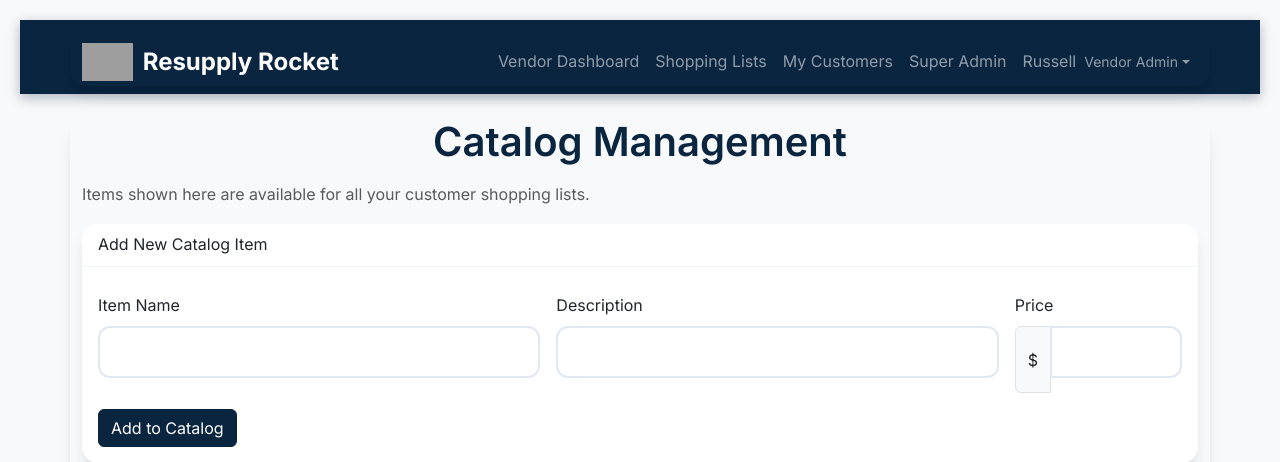
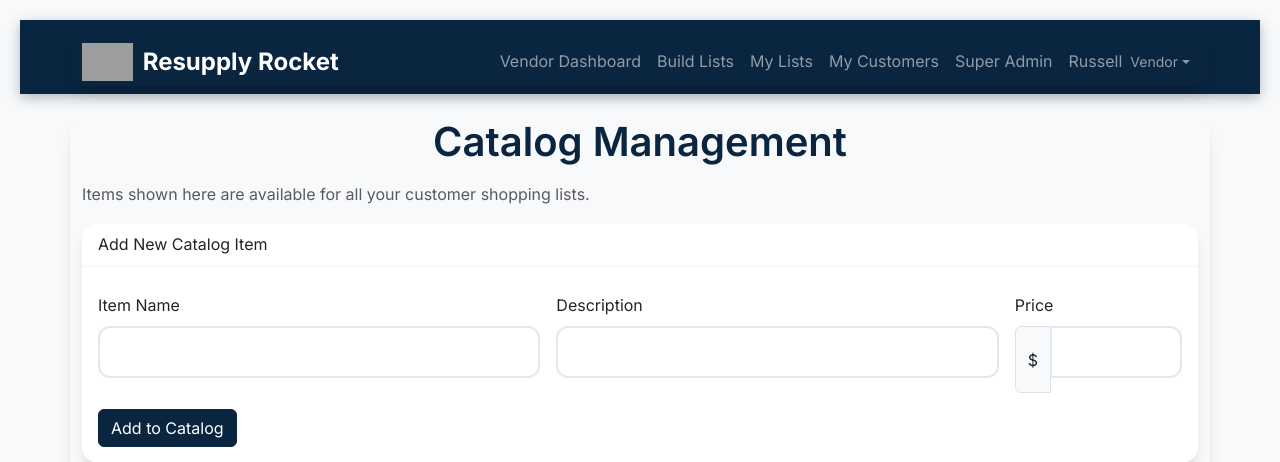
Before and after one commit to quarrytileshop/resupply, a PHP site: page /admin_catalog.php in a window 1280 px wide. Shown: the top 462 px of the page. Run offline with PHP 8.4, Linux system fonts and the light colour scheme; a user stored in the database is signed in; data comes from the database, SQL or seed files in the repository; grey boxes are pictures that could not be loaded.

Commit message:
Update header.php

```diff
--- a/header.php
+++ b/header.php
@@ -1,5 +1,5 @@
 <?php
-// header.php – Updated for multi-vendor role-based nav – 2026-05-11
+// header.php – Final multi-vendor navigation update – 2026-05-11
 require_once 'config.php';
 if (session_status() === PHP_SESSION_NONE) {
     session_start();
@@ -49,13 +49,15 @@ if (isset($_SESSION['user_id'])) {
                     <?php if (isset($_SESSION['is_organization_admin']) && $_SESSION['is_organization_admin']): ?>
                         <!-- Vendor Admin Navigation -->
                         <li class="nav-item"><a class="nav-link <?php echo $current_page === 'vendor_dashboard.php' ? 'active' : ''; ?>" href="vendor_dashboard.php">Vendor Dashboard</a></li>
-                        <li class="nav-item"><a class="nav-link" href="shopping_list_builder.php">Shopping Lists</a></li>
+                        <li class="nav-item"><a class="nav-link <?php echo $current_page === 'shopping_list_builder.php' ? 'active' : ''; ?>" href="shopping_list_builder.php">Build Lists</a></li>
+                        <li class="nav-item"><a class="nav-link <?php echo $current_page === 'vendor_shopping_lists.php' ? 'active' : ''; ?>" href="vendor_shopping_lists.php">My Lists</a></li>
                         <li class="nav-item"><a class="nav-link" href="vendor_organizations.php">My Customers</a></li>
                     <?php else: ?>
                         <!-- Regular User Navigation -->
                         <li class="nav-item"><a class="nav-link <?php echo $current_page === 'dashboard.php' ? 'active' : ''; ?>" href="dashboard.php">Dashboard</a></li>
                         <li class="nav-item"><a class="nav-link <?php echo $current_page === 'order.php' ? 'active' : ''; ?>" href="order.php">New Order</a></li>
                         <li class="nav-item"><a class="nav-link <?php echo $current_page === 'history.php' ? 'active' : ''; ?>" href="history.php">History</a></li>
+                        <li class="nav-item"><a class="nav-link" href="shopping_lists.php">My Shopping Lists</a></li>
                     <?php endif; ?>
 
                     <?php if (isset($_SESSION['is_admin']) && $_SESSION['is_admin']): ?>
@@ -66,7 +68,7 @@ if (isset($_SESSION['user_id'])) {
                     <li class="nav-item dropdown">
                         <a class="nav-link dropdown-toggle d-flex align-items-center" href="#" id="userDropdown" role="button" data-bs-toggle="dropdown">
                             <span class="me-2"><?= htmlspecialchars($user_info['first_name']) ?></span>
-                            <small class="text-teal"><?= htmlspecialchars($user_info['organization_name'] ?? 'Vendor Admin') ?></small>
+                            <small class="text-teal"><?= htmlspecialchars($user_info['organization_name'] ?? 'Vendor') ?></small>
                         </a>
                         <ul class="dropdown-menu dropdown-menu-end">
                             <li><a class="dropdown-item" href="profile.php">Profile</a></li>
```
